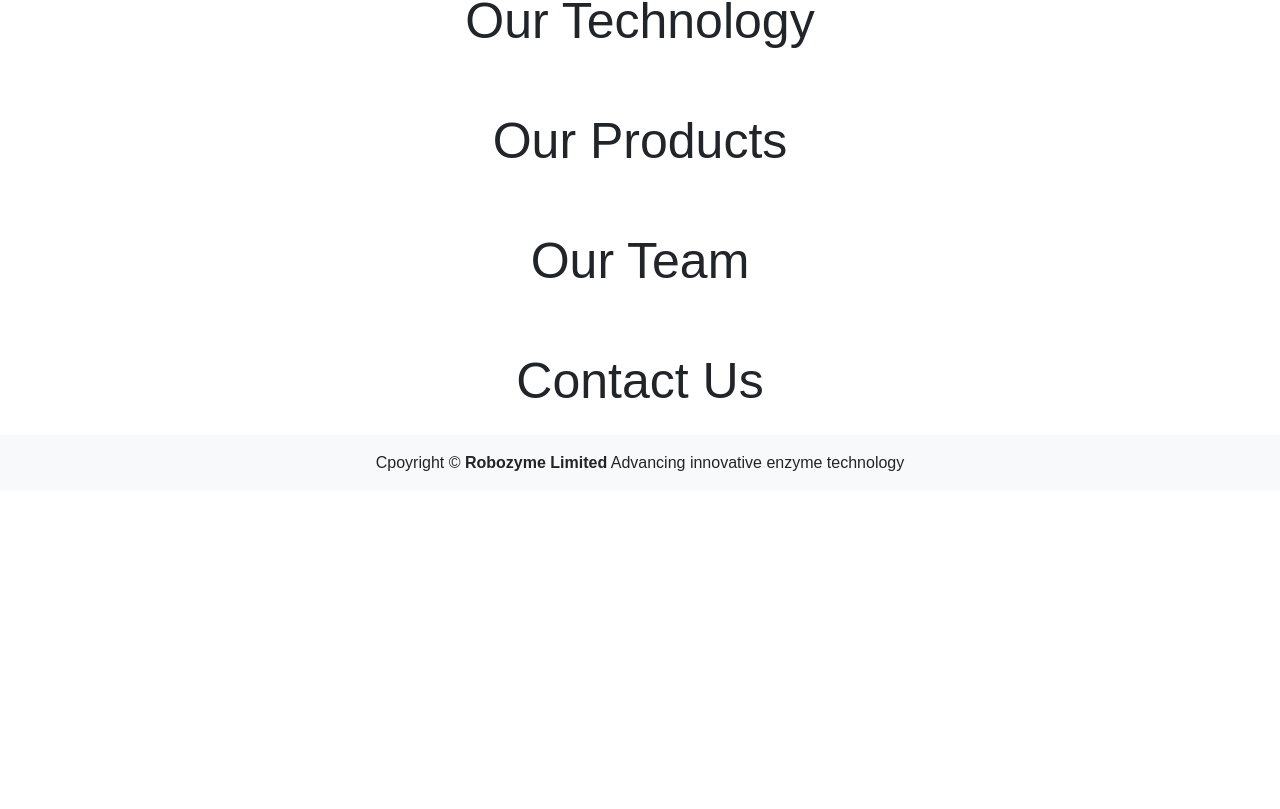
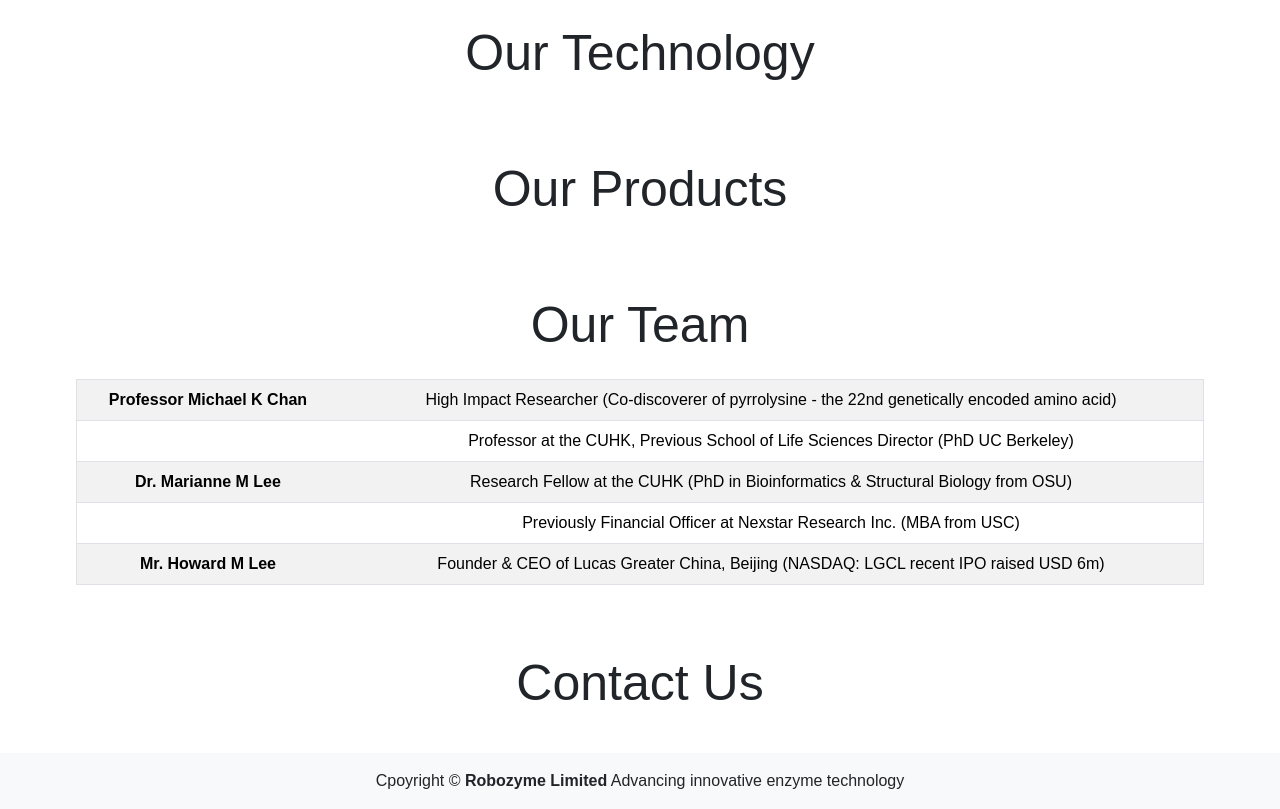
Before and after one commit to Gordon-coder/robozyme, a React (Vite) app: page / in a window 1280 px wide. Shown: the part 1452-2261 px from the top of the page. Before the commit the page ends 1943 px from the top, so only its background shows below. Built offline with nearby package versions, Linux system fonts and the light colour scheme.

Commit message:
update our team

```diff
--- a/src/components/Nav.tsx
+++ b/src/components/Nav.tsx
@@ -39,6 +39,12 @@ function Navagation() {
             </li>
             <div className="vr"></div>
             <li className="nav-item">
+              <a className="nav-link" href="#team">
+                Our Team
+              </a>
+            </li>
+            <div className="vr"></div>
+            <li className="nav-item">
               <a className="nav-link" href="#contact">
                 Contact Us
               </a>
@@ -70,6 +76,7 @@ function Navagation() {
                   <Nav.Link href="#tech">Our Technology</Nav.Link>
                   <Nav.Link href="#product">Our Products</Nav.Link>
                   <Nav.Link href="#contact">Contact Us</Nav.Link>
+                  <Nav.Link href="#team">Our Team</Nav.Link>
                 </Nav>
               </Offcanvas.Body>
             </Navbar.Offcanvas>
--- a/src/components/Team.tsx
+++ b/src/components/Team.tsx
@@ -1,13 +1,93 @@
+import { useMediaQuery } from "react-responsive";
+
 function Team() {
-    return (
-        <>
-        <div id="team" className="p-3">
+  const isBig = useMediaQuery({
+    query: "(min-width: 970px)",
+  });
+
+  return (
+    <>
+      <div id="team" className="p-3">
         <div style={{ paddingTop: 20 }}></div>
         <h1 className="text-center">Our Team</h1>
-
+        {isBig ? (
+          <table className="mx-auto table table-striped text-center width-12 border">
+            <tbody>
+              <tr>
+                <th scope="row">Professor Michael K Chan</th>
+                <td>
+                  High Impact Researcher (Co-discoverer of pyrrolysine - the
+                  22nd genetically encoded amino acid)
+                </td>
+              </tr>
+              <tr>
+                <th scope="row"></th>
+                <td>
+                  Professor at the CUHK, Previous School of Life Sciences
+                  Director (PhD UC Berkeley)
+                </td>
+              </tr>
+              <tr>
+                <th scope="row">Dr. Marianne M Lee</th>
+                <td>
+                  Research Fellow at the CUHK (PhD in Bioinformatics &
+                  Structural Biology from OSU)
+                </td>
+              </tr>
+              <tr>
+                <th scope="row"></th>
+                <td>
+                  Previously Financial Officer at Nexstar Research Inc. (MBA
+                  from USC)
+                </td>
+              </tr>
+              <tr>
+                <th scope="row">Mr. Howard M Lee</th>
+                <td>
+                  Founder & CEO of Lucas Greater China, Beijing (NASDAQ: LGCL
+                  recent IPO raised USD 6m)
+                </td>
+              </tr>
+            </tbody>
+          </table>
+        ) : (
+          <>
+            <h6>Professor Michael K Chan</h6>
+            <ul>
+              <li>
+                High Impact Researcher (Co-discoverer of pyrrolysine - the 22nd
+                genetically encoded amino acid)
+              </li>
+              <li>
+                Professor at the CUHK, Previous School of Life Sciences Director
+                (PhD UC Berkeley)
+              </li>
+            </ul>
+            <hr/ >
+            <h6>Dr. Marianne M Lee</h6>
+            <ul>
+              <li>
+                Research Fellow at the CUHK (PhD in Bioinformatics & Structural
+                Biology from OSU)
+              </li>
+              <li>
+                Previously Financial Officer at Nexstar Research Inc. (MBA from
+                USC)
+              </li>
+            </ul>
+            <hr/ >
+            <h6>Mr. Howard M Lee</h6>
+            <ul>
+              <li>
+                Founder & CEO of Lucas Greater China, Beijing (NASDAQ: LGCL
+                recent IPO raised USD 6m)
+              </li>
+            </ul>
+          </>
+        )}
       </div>
-        </>
-    )
+    </>
+  );
 }
 
-export default Team
+export default Team;
--- a/src/css/style.css
+++ b/src/css/style.css
@@ -8,10 +8,16 @@ body {
 
 h1 {
     font-size: 50px;
+    margin-bottom: 24px;
 }
 
 h4 {
     font-size: 30px;
+    margin-bottom: 16px;
+}
+
+h6 {
+    font-weight:bold;
 }
 
 p {
```
